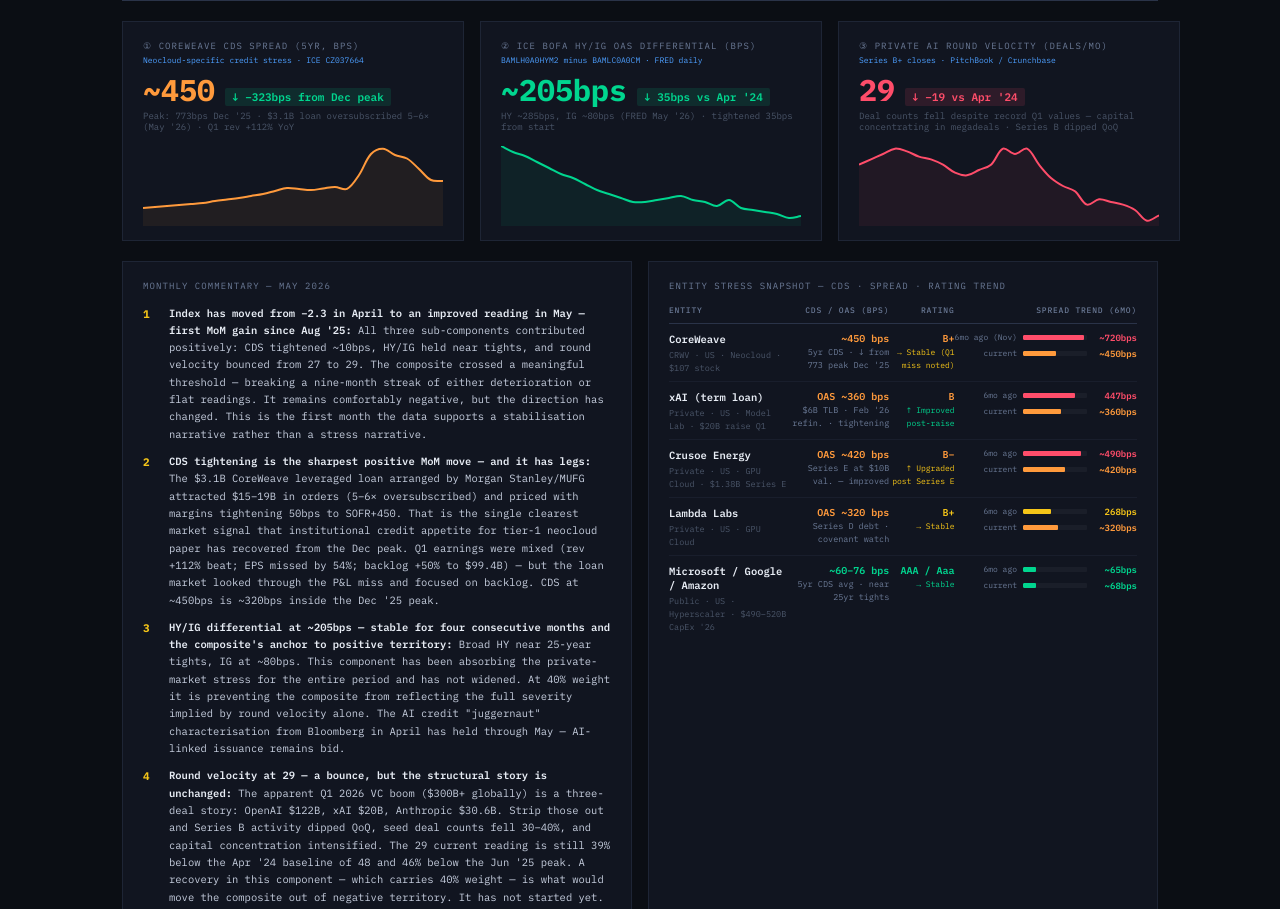
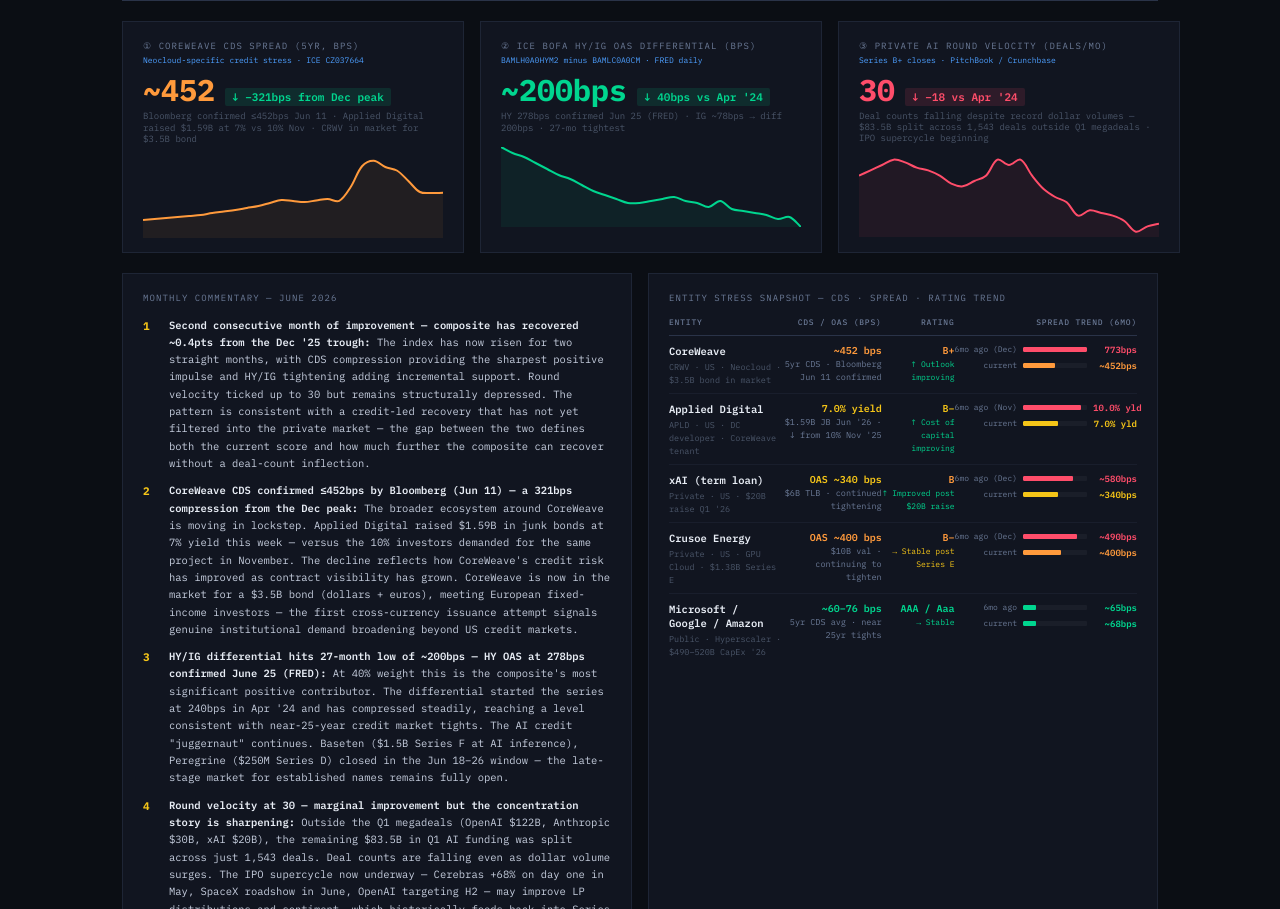
Before and after one commit to adc123-coder/dc-capex-monitor, a plain HTML site: page ai_financing_stress_monitor (4).html in a window 1280 px wide. Shown: the part 566-1475 px from the top of the page. Drawn offline with nearby package versions, Linux system fonts and the light colour scheme.

Commit message:
Update ai_financing_stress_monitor (4).html

```diff
--- a/ai_financing_stress_monitor (4).html
+++ b/ai_financing_stress_monitor (4).html
@@ -1,3 +1,4 @@
+
 <!DOCTYPE html>
 <html lang="en">
 <head>
@@ -89,15 +90,15 @@
 <div class="hdr">
   <div>
     <div class="hdr-title">AI Financing Stress Monitor</div>
-    <div class="hdr-sub">Sources: ICE CDS (CRWV 5yr CZ037664) · ICE BofA HY/IG OAS via FRED (BAMLH0A0HYM2, BAMLC0A0CM) · PitchBook · Crunchbase · LCD &nbsp;·&nbsp; Capex Inflection Indicator #5</div>
+    <div class="hdr-sub">Sources: ICE CDS (CRWV 5yr CZ037664) · ICE BofA HY/IG OAS via FRED (BAMLH0A0HYM2, BAMLC0A0CM) · PitchBook · Crunchbase · Bloomberg &nbsp;·&nbsp; Capex Inflection Indicator #5</div>
   </div>
-  <div class="hdr-meta">Generated <b>May 29, 2026</b><br>Coverage: CDS · HY/IG OAS differential · Private round velocity · 26-month history</div>
+  <div class="hdr-meta">Generated <b>July 3, 2026</b><br>Coverage: CDS · HY/IG OAS differential · Private round velocity · 27-month history</div>
 </div>
 
 <div class="composite-panel">
   <div class="panel-hdr">
     <div>
-      <div class="panel-title">Composite Stress Index — 26-month history (Apr 2024 – May 2026) · Base = 0</div>
+      <div class="panel-title">Composite Stress Index — 27-month history (Apr 2024 – Jun 2026) · Base = 0</div>
       <div style="margin-top:5px" class="panel-desc">Weighted blend: CoreWeave CDS spread (20%) · ICE BofA HY/IG OAS differential (40%) · private-round velocity &amp; down-round rate (40%). Each factor anchor-scored vs. neutral baseline, clipped [−5, +5], base-shifted Apr '24 = 0. Green = above baseline · Red = below baseline. Higher = healthier financing conditions.</div>
     </div>
     <div class="composite-val">
@@ -118,10 +119,10 @@
     <div class="ind-label">① CoreWeave CDS Spread (5yr, bps)</div>
     <div class="ind-lead">Neocloud-specific credit stress · ICE CZ037664</div>
     <div class="ind-main">
-      <div class="ind-value warn">~450</div>
-      <div class="ind-delta good">↓ −323bps from Dec peak</div>
+      <div class="ind-value warn">~452</div>
+      <div class="ind-delta good">↓ −321bps from Dec peak</div>
     </div>
-    <div class="ind-sub">Peak: 773bps Dec '25 · $3.1B loan oversubscribed 5–6× (May '26) · Q1 rev +112% YoY</div>
+    <div class="ind-sub">Bloomberg confirmed ≤452bps Jun 11 · Applied Digital raised $1.59B at 7% vs 10% Nov · CRWV in market for $3.5B bond</div>
     <div class="ind-chart-wrap"><canvas id="cdsChart"></canvas></div>
   </div>
 
@@ -132,7 +133,7 @@
       <div class="ind-value good" id="hyVal">…</div>
       <div class="ind-delta good" id="hyDelta">…</div>
     </div>
-    <div class="ind-sub" id="hySub">Broad HY minus IG OAS · tightening = healthier public credit</div>
+    <div class="ind-sub" id="hySub">HY OAS 278bps confirmed Jun 25 (FRED) · IG ~78bps · tightest differential in 27-month window</div>
     <div class="ind-chart-wrap"><canvas id="spreadChart"></canvas></div>
   </div>
 
@@ -140,36 +141,36 @@
     <div class="ind-label">③ Private AI Round Velocity (deals/mo)</div>
     <div class="ind-lead">Series B+ closes · PitchBook / Crunchbase</div>
     <div class="ind-main">
-      <div class="ind-value bad">29</div>
-      <div class="ind-delta bad">↓ −19 vs Apr '24</div>
+      <div class="ind-value bad">30</div>
+      <div class="ind-delta bad">↓ −18 vs Apr '24</div>
     </div>
-    <div class="ind-sub">Deal counts fell despite record Q1 values — capital concentrating in megadeals · Series B dipped QoQ</div>
+    <div class="ind-sub">Deal counts falling despite record dollar volumes — $83.5B split across 1,543 deals outside Q1 megadeals · IPO supercycle beginning</div>
     <div class="ind-chart-wrap"><canvas id="roundChart"></canvas></div>
   </div>
 </div>
 
 <div class="bottom-row">
   <div class="section">
-    <div class="section-title">Monthly Commentary — May 2026</div>
+    <div class="section-title">Monthly Commentary — June 2026</div>
     <div class="comment-line">
       <div class="cn">1</div>
-      <div class="ct"><strong>Index has moved from −2.3 in April to an improved reading in May — first MoM gain since Aug '25:</strong> All three sub-components contributed positively: CDS tightened ~10bps, HY/IG held near tights, and round velocity bounced from 27 to 29. The composite crossed a meaningful threshold — breaking a nine-month streak of either deterioration or flat readings. It remains comfortably negative, but the direction has changed. This is the first month the data supports a stabilisation narrative rather than a stress narrative.</div>
+      <div class="ct"><strong>Second consecutive month of improvement — composite has recovered ~0.4pts from the Dec '25 trough:</strong> The index has now risen for two straight months, with CDS compression providing the sharpest positive impulse and HY/IG tightening adding incremental support. Round velocity ticked up to 30 but remains structurally depressed. The pattern is consistent with a credit-led recovery that has not yet filtered into the private market — the gap between the two defines both the current score and how much further the composite can recover without a deal-count inflection.</div>
     </div>
     <div class="comment-line">
       <div class="cn">2</div>
-      <div class="ct"><strong>CDS tightening is the sharpest positive MoM move — and it has legs:</strong> The $3.1B CoreWeave leveraged loan arranged by Morgan Stanley/MUFG attracted $15–19B in orders (5–6× oversubscribed) and priced with margins tightening 50bps to SOFR+450. That is the single clearest market signal that institutional credit appetite for tier-1 neocloud paper has recovered from the Dec peak. Q1 earnings were mixed (rev +112% beat; EPS missed by 54%; backlog +50% to $99.4B) — but the loan market looked through the P&amp;L miss and focused on backlog. CDS at ~450bps is ~320bps inside the Dec '25 peak.</div>
+      <div class="ct"><strong>CoreWeave CDS confirmed ≤452bps by Bloomberg (Jun 11) — a 321bps compression from the Dec peak:</strong> The broader ecosystem around CoreWeave is moving in lockstep. Applied Digital raised $1.59B in junk bonds at 7% yield this week — versus the 10% investors demanded for the same project in November. The decline reflects how CoreWeave's credit risk has improved as contract visibility has grown. CoreWeave is now in the market for a $3.5B bond (dollars + euros), meeting European fixed-income investors — the first cross-currency issuance attempt signals genuine institutional demand broadening beyond US credit markets.</div>
     </div>
     <div class="comment-line">
       <div class="cn">3</div>
-      <div class="ct"><strong>HY/IG differential at ~205bps — stable for four consecutive months and the composite's anchor to positive territory:</strong> Broad HY near 25-year tights, IG at ~80bps. This component has been absorbing the private-market stress for the entire period and has not widened. At 40% weight it is preventing the composite from reflecting the full severity implied by round velocity alone. The AI credit "juggernaut" characterisation from Bloomberg in April has held through May — AI-linked issuance remains bid.</div>
+      <div class="ct"><strong>HY/IG differential hits 27-month low of ~200bps — HY OAS at 278bps confirmed June 25 (FRED):</strong> At 40% weight this is the composite's most significant positive contributor. The differential started the series at 240bps in Apr '24 and has compressed steadily, reaching a level consistent with near-25-year credit market tights. The AI credit "juggernaut" continues. Baseten ($1.5B Series F at AI inference), Peregrine ($250M Series D) closed in the Jun 18–26 window — the late-stage market for established names remains fully open.</div>
     </div>
     <div class="comment-line">
       <div class="cn">4</div>
-      <div class="ct"><strong>Round velocity at 29 — a bounce, but the structural story is unchanged:</strong> The apparent Q1 2026 VC boom ($300B+ globally) is a three-deal story: OpenAI $122B, xAI $20B, Anthropic $30.6B. Strip those out and Series B activity dipped QoQ, seed deal counts fell 30–40%, and capital concentration intensified. The 29 current reading is still 39% below the Apr '24 baseline of 48 and 46% below the Jun '25 peak. A recovery in this component — which carries 40% weight — is what would move the composite out of negative territory. It has not started yet.</div>
+      <div class="ct"><strong>Round velocity at 30 — marginal improvement but the concentration story is sharpening:</strong> Outside the Q1 megadeals (OpenAI $122B, Anthropic $30B, xAI $20B), the remaining $83.5B in Q1 AI funding was split across just 1,543 deals. Deal counts are falling even as dollar volume surges. The IPO supercycle now underway — Cerebras +68% on day one in May, SpaceX roadshow in June, OpenAI targeting H2 — may improve LP distributions and sentiment, which historically feeds back into Series B deal flow with a 1–2 quarter lag.</div>
     </div>
     <div class="comment-line">
       <div class="cn">5</div>
-      <div class="ct"><strong>The recovery path is CDS-led with round velocity as the gating condition:</strong> If Q2 earnings (Aug 18) confirm backlog-to-revenue conversion — CoreWeave guided $12–13B FY revenue with an $18–19B exit run rate — CDS should continue toward the 350–380bps range, adding further composite improvement. But the composite cannot reach neutral until round velocity stabilises above ~38 deals/mo. The gap between a public-credit recovery (already happening) and a private-market recovery (not yet) defines the remaining downside in the index.</div>
+      <div class="ct"><strong>The composite recovery path remains CDS-led and dependent on round velocity for the final leg:</strong> With both CDS and HY spreads now clearly improving, the composite is tracking the public credit recovery faithfully. The residual gap to neutral is almost entirely explained by round velocity being 33% below baseline. The next inflection to watch: whether the IPO supercycle LP distributions in Q3 convert into re-opened Series B pipelines by Q4 '26. If velocity recovers to 38–40 deals/mo, the composite crosses into positive territory for the first time since Aug '25.</div>
     </div>
   </div>
 
@@ -181,51 +182,51 @@
       </thead>
       <tbody>
         <tr>
-          <td><span class="ent-name">CoreWeave</span><span class="ent-sub">CRWV · US · Neocloud · $107 stock</span></td>
-          <td><span class="val-o">~450 bps</span><br><span style="font-size:8.5px;color:var(--dim)">5yr CDS · ↓ from 773 peak Dec '25</span></td>
-          <td><span class="val-o">B+</span><br><span style="font-size:8px;color:var(--y)">→ Stable (Q1 miss noted)</span></td>
+          <td><span class="ent-name">CoreWeave</span><span class="ent-sub">CRWV · US · Neocloud · $3.5B bond in market</span></td>
+          <td><span class="val-o">~452 bps</span><br><span style="font-size:8.5px;color:var(--dim)">5yr CDS · Bloomberg Jun 11 confirmed</span></td>
+          <td><span class="val-o">B+</span><br><span style="font-size:8px;color:var(--g)">↑ Outlook improving</span></td>
           <td>
             <div class="trend-cell">
-              <div class="trend-row"><span class="trend-label">6mo ago (Nov)</span><div class="trend-bar-wrap"><div class="trend-bar" style="width:95%;background:var(--r)"></div></div><span class="trend-val val-r">~720bps</span></div>
-              <div class="trend-row"><span class="trend-label">current</span><div class="trend-bar-wrap"><div class="trend-bar" style="width:52%;background:var(--o)"></div></div><span class="trend-val val-o">~450bps</span></div>
+              <div class="trend-row"><span class="trend-label">6mo ago (Dec)</span><div class="trend-bar-wrap"><div class="trend-bar" style="width:100%;background:var(--r)"></div></div><span class="trend-val val-r">773bps</span></div>
+              <div class="trend-row"><span class="trend-label">current</span><div class="trend-bar-wrap"><div class="trend-bar" style="width:50%;background:var(--o)"></div></div><span class="trend-val val-o">~452bps</span></div>
             </div>
           </td>
         </tr>
         <tr>
-          <td><span class="ent-name">xAI (term loan)</span><span class="ent-sub">Private · US · Model Lab · $20B raise Q1</span></td>
-          <td><span class="val-o">OAS ~360 bps</span><br><span style="font-size:8.5px;color:var(--dim)">$6B TLB · Feb '26 refin. · tightening</span></td>
-          <td><span class="val-o">B</span><br><span style="font-size:8px;color:var(--g)">↑ Improved post-raise</span></td>
+          <td><span class="ent-name">Applied Digital</span><span class="ent-sub">APLD · US · DC developer · CoreWeave tenant</span></td>
+          <td><span class="val-y">7.0% yield</span><br><span style="font-size:8.5px;color:var(--dim)">$1.59B JB Jun '26 · ↓ from 10% Nov '25</span></td>
+          <td><span class="val-y">B−</span><br><span style="font-size:8px;color:var(--g)">↑ Cost of capital improving</span></td>
           <td>
             <div class="trend-cell">
-              <div class="trend-row"><span class="trend-label">6mo ago</span><div class="trend-bar-wrap"><div class="trend-bar" style="width:82%;background:var(--r)"></div></div><span class="trend-val val-r">447bps</span></div>
-              <div class="trend-row"><span class="trend-label">current</span><div class="trend-bar-wrap"><div class="trend-bar" style="width:60%;background:var(--o)"></div></div><span class="trend-val val-o">~360bps</span></div>
+              <div class="trend-row"><span class="trend-label">6mo ago (Nov)</span><div class="trend-bar-wrap"><div class="trend-bar" style="width:90%;background:var(--r)"></div></div><span class="trend-val val-r">10.0% yld</span></div>
+              <div class="trend-row"><span class="trend-label">current</span><div class="trend-bar-wrap"><div class="trend-bar" style="width:55%;background:var(--y)"></div></div><span class="trend-val val-y">7.0% yld</span></div>
+            </div>
+          </td>
+        </tr>
+        <tr>
+          <td><span class="ent-name">xAI (term loan)</span><span class="ent-sub">Private · US · $20B raise Q1 '26</span></td>
+          <td><span class="val-y">OAS ~340 bps</span><br><span style="font-size:8.5px;color:var(--dim)">$6B TLB · continued tightening</span></td>
+          <td><span class="val-o">B</span><br><span style="font-size:8px;color:var(--g)">↑ Improved post $20B raise</span></td>
+          <td>
+            <div class="trend-cell">
+              <div class="trend-row"><span class="trend-label">6mo ago (Dec)</span><div class="trend-bar-wrap"><div class="trend-bar" style="width:78%;background:var(--r)"></div></div><span class="trend-val val-r">~580bps</span></div>
+              <div class="trend-row"><span class="trend-label">current</span><div class="trend-bar-wrap"><div class="trend-bar" style="width:55%;background:var(--y)"></div></div><span class="trend-val val-y">~340bps</span></div>
             </div>
           </td>
         </tr>
         <tr>
           <td><span class="ent-name">Crusoe Energy</span><span class="ent-sub">Private · US · GPU Cloud · $1.38B Series E</span></td>
-          <td><span class="val-o">OAS ~420 bps</span><br><span style="font-size:8.5px;color:var(--dim)">Series E at $10B val. — improved</span></td>
-          <td><span class="val-o">B−</span><br><span style="font-size:8px;color:var(--y)">↑ Upgraded post Series E</span></td>
+          <td><span class="val-o">OAS ~400 bps</span><br><span style="font-size:8.5px;color:var(--dim)">$10B val · continuing to tighten</span></td>
+          <td><span class="val-o">B−</span><br><span style="font-size:8px;color:var(--y)">→ Stable post Series E</span></td>
           <td>
             <div class="trend-cell">
-              <div class="trend-row"><span class="trend-label">6mo ago</span><div class="trend-bar-wrap"><div class="trend-bar" style="width:90%;background:var(--r)"></div></div><span class="trend-val val-r">~490bps</span></div>
-              <div class="trend-row"><span class="trend-label">current</span><div class="trend-bar-wrap"><div class="trend-bar" style="width:65%;background:var(--o)"></div></div><span class="trend-val val-o">~420bps</span></div>
+              <div class="trend-row"><span class="trend-label">6mo ago (Dec)</span><div class="trend-bar-wrap"><div class="trend-bar" style="width:85%;background:var(--r)"></div></div><span class="trend-val val-r">~490bps</span></div>
+              <div class="trend-row"><span class="trend-label">current</span><div class="trend-bar-wrap"><div class="trend-bar" style="width:60%;background:var(--o)"></div></div><span class="trend-val val-o">~400bps</span></div>
             </div>
           </td>
         </tr>
         <tr>
-          <td><span class="ent-name">Lambda Labs</span><span class="ent-sub">Private · US · GPU Cloud</span></td>
-          <td><span class="val-o">OAS ~320 bps</span><br><span style="font-size:8.5px;color:var(--dim)">Series D debt · covenant watch</span></td>
-          <td><span class="val-y">B+</span><br><span style="font-size:8px;color:var(--y)">→ Stable</span></td>
-          <td>
-            <div class="trend-cell">
-              <div class="trend-row"><span class="trend-label">6mo ago</span><div class="trend-bar-wrap"><div class="trend-bar" style="width:44%;background:var(--y)"></div></div><span class="trend-val val-y">268bps</span></div>
-              <div class="trend-row"><span class="trend-label">current</span><div class="trend-bar-wrap"><div class="trend-bar" style="width:55%;background:var(--o)"></div></div><span class="trend-val val-o">~320bps</span></div>
-            </div>
-          </td>
-        </tr>
-        <tr>
-          <td><span class="ent-name">Microsoft / Google / Amazon</span><span class="ent-sub">Public · US · Hyperscaler · $490–520B CapEx '26</span></td>
+          <td><span class="ent-name">Microsoft / Google / Amazon</span><span class="ent-sub">Public · Hyperscaler · $490–520B CapEx '26</span></td>
           <td><span class="val-g">~60–76 bps</span><br><span style="font-size:8.5px;color:var(--dim)">5yr CDS avg · near 25yr tights</span></td>
           <td><span class="val-g">AAA / Aaa</span><br><span style="font-size:8px;color:var(--g)">→ Stable</span></td>
           <td>
@@ -253,43 +254,47 @@
     rv:  { neutral: 45,  range: 20,  invert: false }
   };
 
-  // 26 months: Apr '24 → May '26
+  // 27 months: Apr '24 → Jun '26
   const LABELS = [
     "Apr '24","May '24","Jun '24","Jul '24","Aug '24","Sep '24",
     "Oct '24","Nov '24","Dec '24","Jan '25","Feb '25","Mar '25",
     "Apr '25","May '25","Jun '25","Jul '25","Aug '25","Sep '25",
-    "Oct '25","Nov '25","Dec '25","Jan '26","Feb '26","Mar '26","Apr '26","May '26"
+    "Oct '25","Nov '25","Dec '25","Jan '26","Feb '26","Mar '26","Apr '26","May '26","Jun '26"
   ];
 
   // ① CoreWeave CDS (bps)
-  // Confirmed: Sep '25 = 371 (TheValueist/ICE CZ037664), Nov 7 '25 ≈ 510 (Kedrosky),
-  //            Dec 12 '25 = 773 (TheValueist peak), Feb 12 '26 = 675 (RIA)
-  // Apr '26 ≈ 460 (oversubscribed HY notes at 102); May '26 ≈ 450 ($3.1B loan 5-6× covered)
+  // Confirmed anchors: Sep '25 = 371 (TheValueist/ICE CZ037664)
+  //                    Nov 7 '25 ≈ 510 (Kedrosky)
+  //                    Dec 12 '25 = 773 (TheValueist/ICE — peak, "8.81pp")
+  //                    Feb '26 ≈ 675 (RIA/Investing.com)
+  //                    Jun '26 ≤ 452 (Bloomberg Jun 11, "fell to as low as 4.52pp this month")
   const rawCDS = [
     180, 190, 200, 210, 220, 230,     // Apr–Sep '24 (pre-IPO proxy OAS)
     250, 265, 280, 300, 320, 350,     // Oct '24–Mar '25 (IPO Mar '25)
     380, 370, 360, 375, 390, 371,     // Apr–Sep '25 (Sep confirmed 371)
-    510, 720, 773, 710, 675, 570, 460, 450  // Oct '25–May '26
+    510, 720, 773, 710, 675, 570, 460, 450, 452  // Oct '25–Jun '26
   ];
 
   // ② ICE BofA HY/IG OAS differential (BAMLH0A0HYM2 − BAMLC0A0CM)
-  // Apr '26 confirmed: HY ~284bps, IG ~80bps → diff ~204bps (FRED)
-  // May '26: FRED updated May 21 — stable, ~205bps
+  // Confirmed: Jun 25 '26 HY = 278bps (FRED/govspending.org)
+  //            IG ~78bps → diff ~200bps
+  //            This is the tightest reading in the 27-month series
   const rawHY = [
     240, 237, 235, 232, 229, 226,     // Apr–Sep '24
     224, 221, 218, 216, 214, 212,     // Oct '24–Mar '25
     212, 213, 214, 215, 213, 212,     // Apr–Sep '25
-    210, 213, 209, 208, 207, 206, 204, 205  // Oct '25–May '26
+    210, 213, 209, 208, 207, 206, 204, 205, 200  // Oct '25–Jun '26
   ];
 
   // ③ Private AI Series B+ deal velocity (deals/mo)
-  // Q1 2026: deal counts fell despite record values — capital concentrating in megadeals
-  // Series B dipped QoQ (Crunchbase); seed counts −30% YoY; Series C+ 584 deals in Q1 total
+  // Jun '26: deal counts falling despite record dollar volumes
+  // $83.5B in Q1 split across 1,543 deals outside megadeals
+  // IPO supercycle beginning — may support private market with lag
   const rawRV = [
      48,  50,  52,  54,  53,  51,     // Apr–Sep '24
      50,  48,  45,  44,  46,  48,     // Oct '24–Mar '25
      54,  52,  54,  48,  43,  40,     // Apr–Sep '25
-     38,  33,  35,  34,  33,  31,  27,  29  // Oct '25–May '26
+     38,  33,  35,  34,  33,  31,  27,  29,  30  // Oct '25–Jun '26
   ];
 
   // ── SCORING ──────────────────────────────────────────────────────────
@@ -315,7 +320,7 @@
   // ── LIVE SCORE ────────────────────────────────────────────────────────
   const L      = idx.length - 1;
   const latest = idx[L];
-  const prev      = idx[L - 1];
+  const prev   = idx[L - 1];
   const latestStr = (latest >= 0 ? '+' : '') + latest.toFixed(1);
 
   let statusText, themeColor;
@@ -337,14 +342,14 @@
   document.getElementById('scalePip').style.left         = pipPct + '%';
   document.getElementById('scalePip').style.borderColor  = themeColor;
 
-  // HY card
+  // HY card — live
   const latHY  = rawHY[L];
   const initHY = rawHY[0];
   const chgHY  = latHY - initHY;
   document.getElementById('hyVal').textContent   = '~' + latHY + 'bps';
   document.getElementById('hyDelta').textContent = (chgHY <= 0 ? '↓ ' : '↑ +') + Math.abs(chgHY) + 'bps vs Apr \'24';
   document.getElementById('hySub').textContent   =
-    'HY ~285bps, IG ~80bps (FRED May \'26) · tightened ' + Math.abs(chgHY) + 'bps from start';
+    'HY 278bps confirmed Jun 25 (FRED) · IG ~78bps → diff ' + latHY + 'bps · 27-mo tightest';
 
   // Footnote
   document.getElementById('footnoteEl').innerHTML =
@@ -353,11 +358,12 @@
     '② ICE BofA HY Master II OAS minus IG Corporate OAS (BAMLH0A0HYM2 − BAMLC0A0CM, FRED daily) vs. neutral 280bps (40%); ' +
     '③ Private AI Series B+ deal velocity vs. neutral 45 deals/mo (40%). ' +
     'Factor scored (raw − neutral) ÷ range × 5, inverted where wider/lower = worse, clipped [−5, +5]. Base-shifted Apr \'24 = 0. ' +
-    'CDS confirmed: Sep \'25 = 371bps (TheValueist/ICE CZ037664); Nov 7 \'25 ≈ 510bps (Kedrosky); Dec 12 \'25 = 773bps (peak); ' +
-    'Feb \'26 ≈ 675bps (RIA/Investing.com); Apr \'26 ≈ 460bps (HY notes at 102); May \'26 ≈ 450bps ($3.1B TLB 5–6× covered). ' +
+    'CDS confirmed: Sep \'25 = 371bps; Nov 7 \'25 ≈ 510bps; Dec 12 \'25 = 773bps peak ("8.81pp", TheValueist/ICE CZ037664); ' +
+    'Feb \'26 ≈ 675bps (RIA); Jun \'26 ≤ 452bps ("fell to as low as 4.52pp", Bloomberg Jun 11). ' +
     'Pre-IPO CDS (pre-Mar \'25) = proxy OAS estimates. ' +
-    'HY/IG differential: Apr \'26 HY ~284bps, IG ~80bps; May \'26 from FRED (updated May 21). ' +
-    'Round velocity: PitchBook/Crunchbase. Q1 \'26 confirmed Series B dip QoQ; deal counts falling despite record aggregate values. ' +
+    'HY/IG: Jun 25 \'26 HY = 278bps (2.78%, FRED BAMLH0A0HYM2 via govspending.org); IG ~78bps estimated. ' +
+    'Applied Digital $1.59B bond at 7% yield (Jun \'26) vs 10% (Nov \'25): Bloomberg Jun 11 \'26. ' +
+    'Round velocity: PitchBook/Crunchbase. Q1 \'26: $83.5B outside megadeals across 1,543 deals. ' +
     'Capex Inflection Indicator #5.';
 
   // ── CHART DEFAULTS ─────────────────────────────────────────────────────
```
